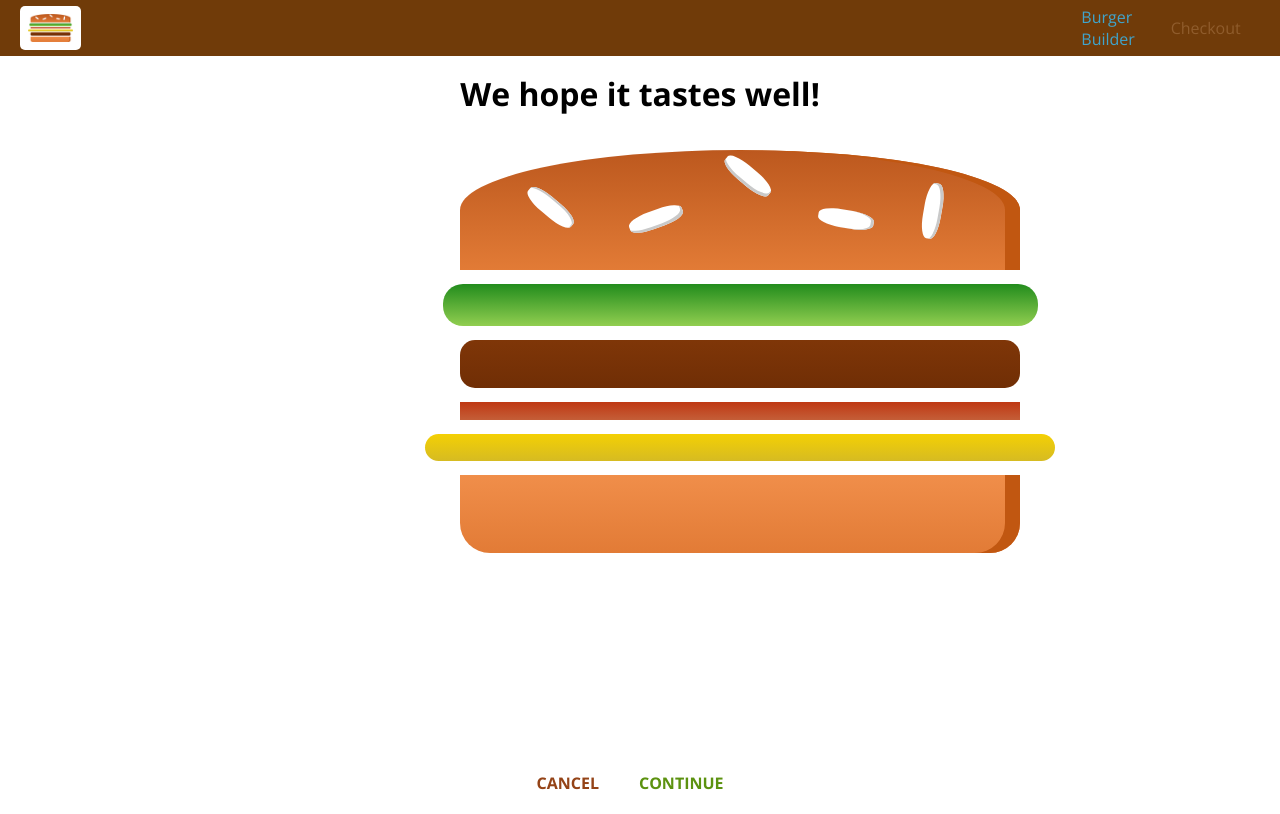
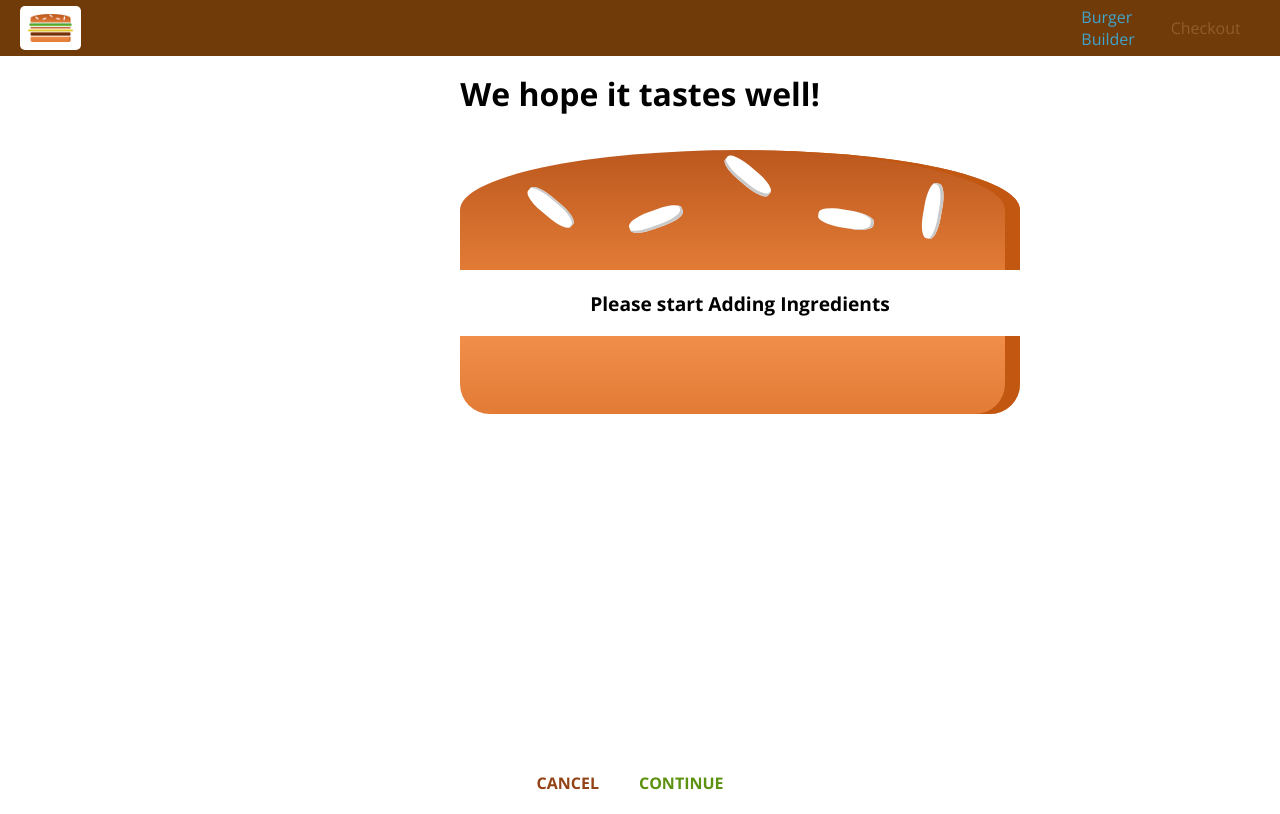
Before and after one commit to ArvindSinghRawat/Burger-Builder, a React (Create React App) app: page /checkout in a window 1280 px wide. Built offline with nearby package versions, Linux system fonts and the light colour scheme.

Commit message:
Added functionality to pass the ingredients to Checkout Page
- Replaced state from individual ingredients to ingredients dictionary.
- Sent ingredients from Burger builder via Query Params.
- Received ingredients in Checkout page via Query params and feeded to
component state.

```diff
--- a/src/containers/BurgerBuilder/BurgerBuilder.js
+++ b/src/containers/BurgerBuilder/BurgerBuilder.js
@@ -129,7 +129,19 @@
     //       purchasing: false,
     //     });
     //   });
-    this.props.history.push("/checkout");
+    const queryParams = [];
+    for (let ingredient in this.state.ingredients) {
+      queryParams.push(
+        encodeURIComponent(ingredient) +
+          "=" +
+          encodeURIComponent(this.state.ingredients[ingredient])
+      );
+    }
+    const queryString = queryParams.join("&");
+    this.props.history.push({
+      pathname: "/checkout",
+      search: "?" + queryString,
+    });
   };
 
   render() {
--- a/src/containers/Checkout/Checkout.js
+++ b/src/containers/Checkout/Checkout.js
@@ -4,11 +4,22 @@
 
 export class Checkout extends Component {
   state = {
-    salad: 1,
-    meat: 1,
-    bacon: 1,
-    cheese: 1,
+    ingredients: {
+      salad: 1,
+      meat: 1,
+      bacon: 1,
+      cheese: 1,
+    },
   };
+
+  componentDidMount() {
+    const query = new URLSearchParams(this.props.location.search);
+    const ingredients = {};
+    for (let param of query.entries()) {
+      ingredients[param[0]] = +param[1];
+    }
+    this.setState({ ingredients: ingredients });
+  }
 
   checkoutCancelledHandler = () => {
     this.props.history.goBack();
@@ -22,7 +33,7 @@
     return (
       <div>
         <CheckoutSummary
-          ingredients={this.state}
+          ingredients={this.state.ingredients}
           checkoutCancelled={this.checkoutCancelledHandler}
           checkoutContinued={this.checkoutContinuedHandler}
         />
```
